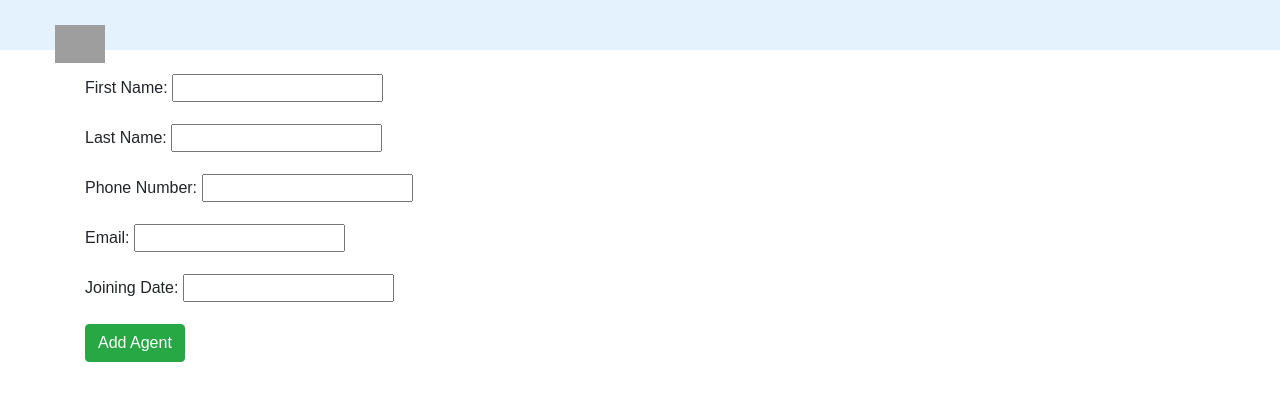
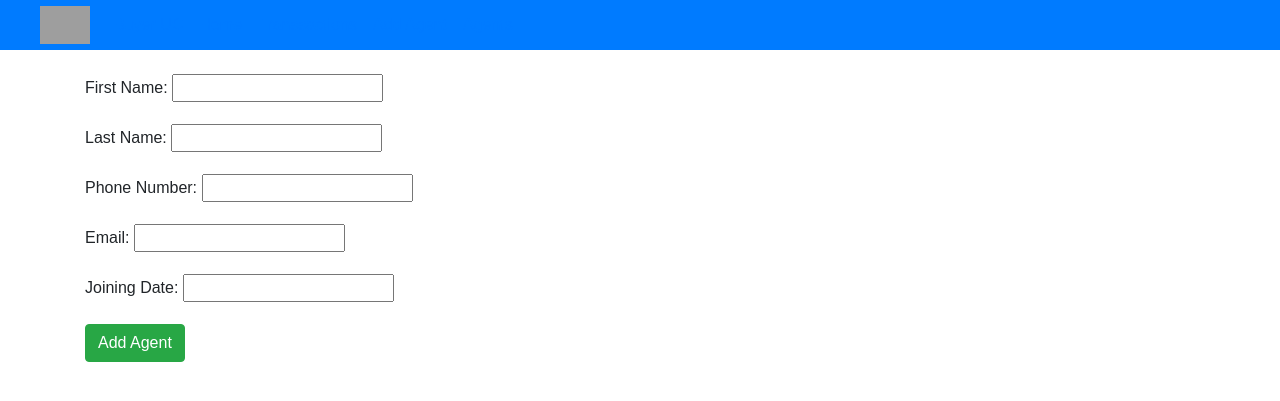
Before and after one commit to soyJmujica/Correos, a Django app: page /addagents/ in a window 1280 px wide. Shown: the top 401 px of the page. Run offline with Django 4.2, Linux system fonts and the light colour scheme; tables that the repository leaves empty hold one stand-in row (values such as "Sample post"); grey boxes are pictures that could not be loaded.

Commit message:
navbar updated

```diff
--- a/render/templates/navbar.html
+++ b/render/templates/navbar.html
@@ -1,5 +1,5 @@
 {% load static %}
-<nav class="navbar navbar-light" style="background-color: #e3f2fd;">
+<nav class="navbar navbar-expand bg-primary">
   <div class="container-fluid">
     <a class="navbar-brand" href="#">
       <img src='https://preview.redd.it/802mgeh05s8c1.jpeg?width=640&crop=smart&auto=webp&s=50fd76282556315084e2ebb2895c57770d899e50' width="50px" alt="logo culo">
--- a/static/css/estilos.css
+++ b/static/css/estilos.css
@@ -27,7 +27,7 @@
 
 .nav-list li a {
     text-decoration: none;
-    color: #1c1c1c;
+    color: black;
 }
 
 .abrir-menu,
```
